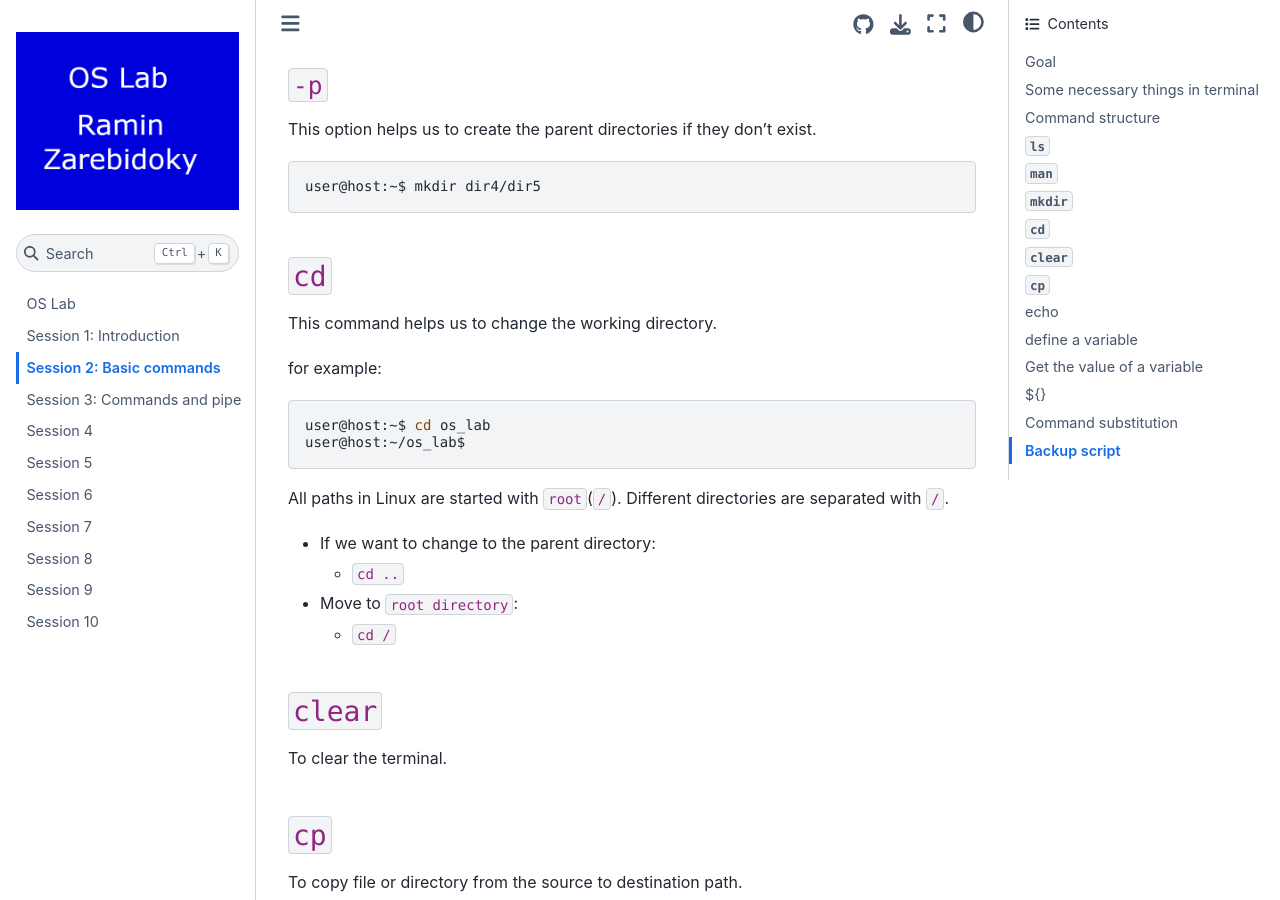
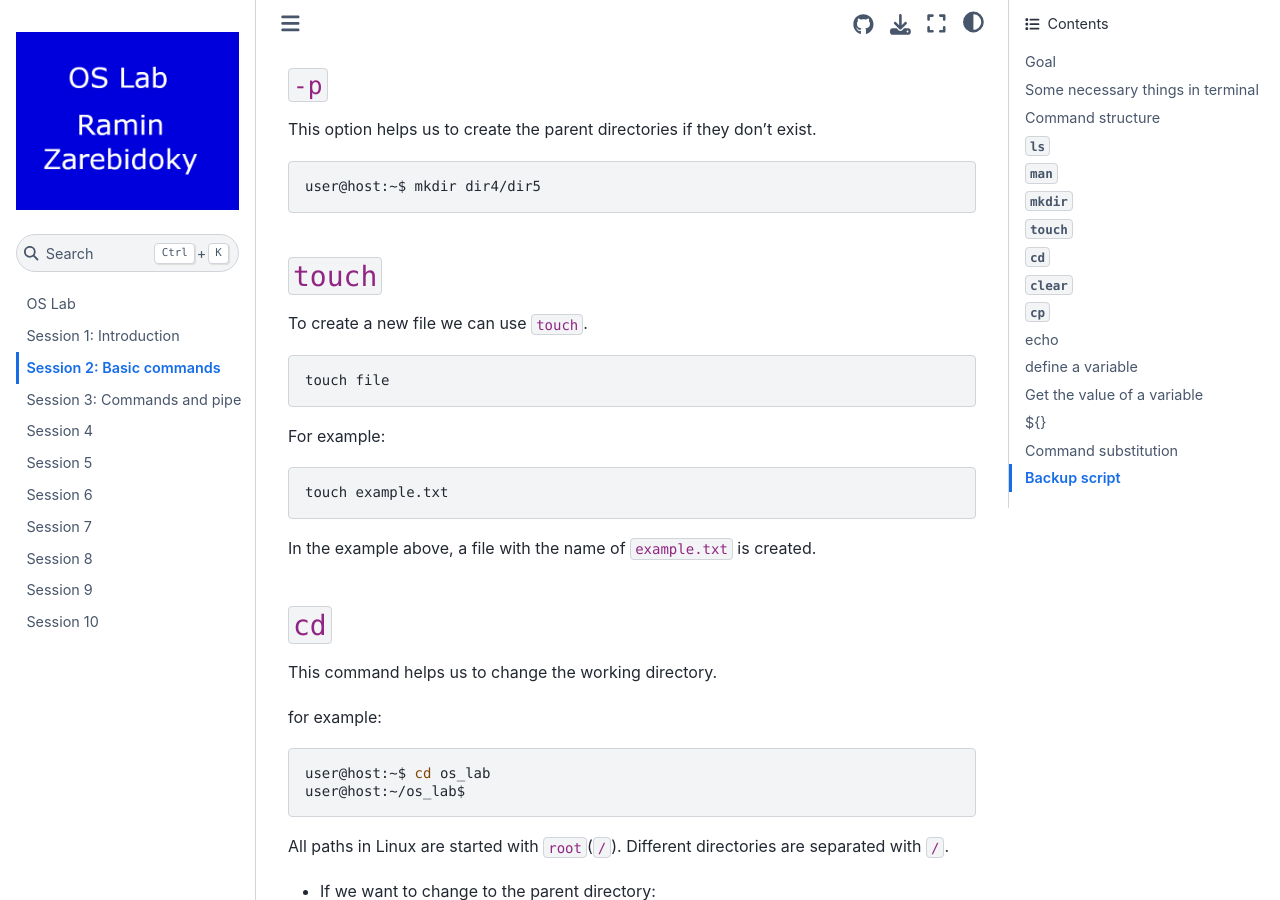
Before and after one commit to LiterallyTheOne/os_lab, a Jupyter Book: the page built from docs/session_2.md, in a window 1280 px wide and 900 px high, scrolled down 3713 px. Built offline with Jupyter Book 1.0.4 settings and Sphinx 7.4.7 and the Sphinx Book theme 1.1.4, drawn with Linux system fonts in a browser that asks for light colours.

Commit message:
Add touch to session_2

````diff
--- a/docs/session_2.md
+++ b/docs/session_2.md
@@ -173,6 +173,22 @@ directories if they don't exist.
 user@host:~$ mkdir dir4/dir5
 ```
 
+## `touch`
+
+To create a new file we can use `touch`.
+
+```shell
+touch file
+```
+
+For example:
+
+```shell
+touch example.txt
+```
+
+In the example above, a file with the name of `example.txt` is created.
+
 ## `cd`
 
 This command helps us to change the working directory.
````
